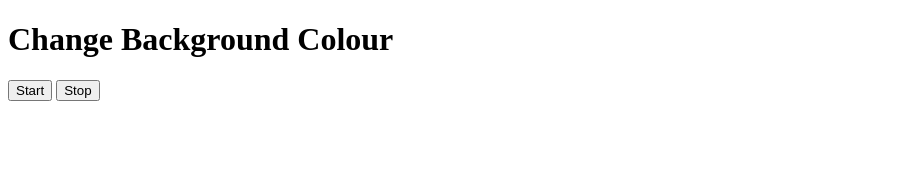
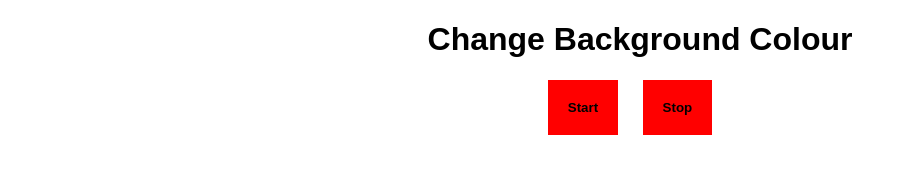
Before and after one commit to shubhg17/Unlimited-Colors-, a plain HTML site: page index.html in a window 1280 px wide. Shown: the whole page, without its empty margins (0-907 px from the left). Drawn offline with Linux system fonts and the light colour scheme.

Commit message:
Added CSS and made changes in HTML

```diff
--- a/index.html
+++ b/index.html
@@ -2,7 +2,7 @@
 <html>
   <head>
     <title>UNLIMITED COLORS</title>
-    <link ref="stylesheet" href="style.css">
+    <link rel="stylesheet" href="style.css">
   </head>
   <body>
     <h1>Change Background Colour</h1>
--- a/style.css
+++ b/style.css
@@ -0,0 +1,12 @@
+body {
+   text-align:center;
+   font-family:Arial , Roboto;
+}
+
+button {
+   padding:20px 20px 20px 20px;
+   font-weight:bold;
+   background-color:red;
+   border:none;
+   margin-right:20px;
+}
```
